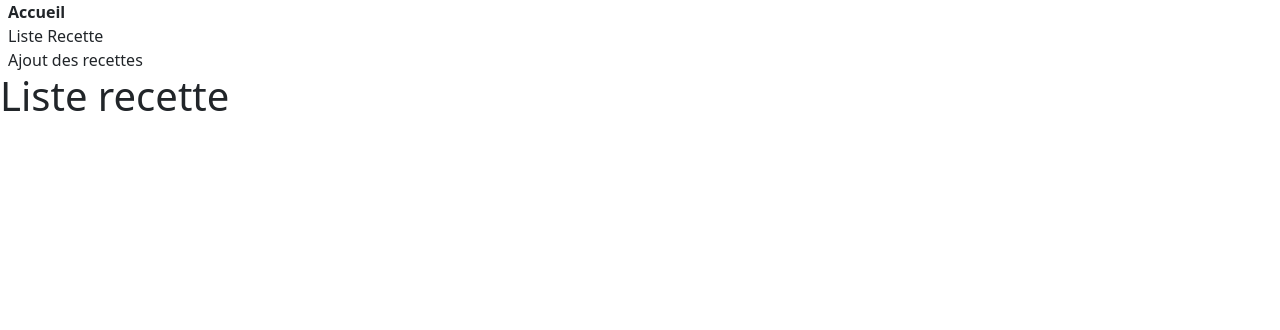
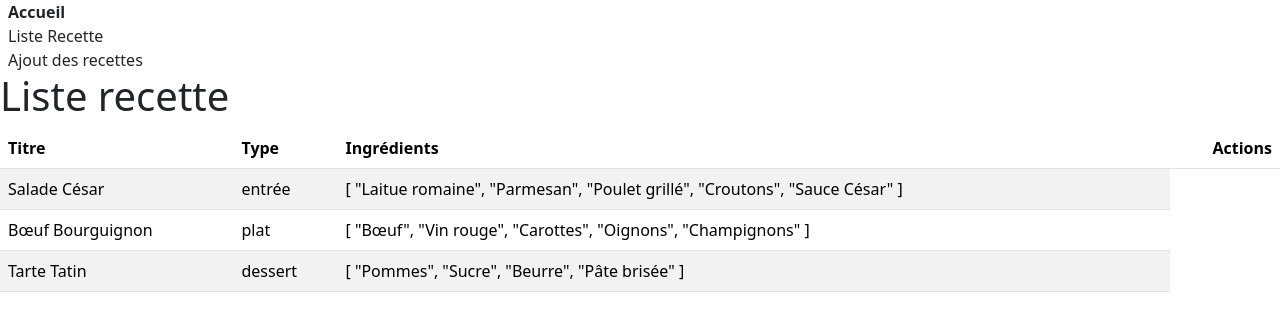
Before and after one commit to Ehya-Ag/Gestion_recettes, a Vue app: page /liste in a window 1280 px wide. Shown: the top 330 px of the page. Built offline with nearby package versions, Linux system fonts and the light colour scheme.

Commit message:
ajout fonction lister

```diff
--- a/src/components/ListeRecettes.vue
+++ b/src/components/ListeRecettes.vue
@@ -1,3 +1,27 @@
 <template>
   <h1>Liste recette</h1>
+  <table class="table table-striped">
+    <thead>
+      <tr>
+        <th scope="col">Titre</th>
+        <th scope="col">Type</th>
+        <th scope="col">Ingrédients</th>
+        <th scope="col" class="text-end">Actions</th>
+      </tr>
+    </thead>
+    <tbody>
+      <tr v-for="recipe in recipes" :key="recipe.id">
+        <td>{{ recipe.titre }}</td>
+        <td>{{ recipe.type }}</td>
+        <td>{{ recipe.ingredients }}</td>
+      </tr>
+    </tbody>
+  </table>
 </template>
+<script setup>
+import { ref } from 'vue'
+import { useRecipeStore } from '../stores/gestion'
+
+const store = useRecipeStore()
+const recipes = store.recipes
+</script>
--- a/src/stores/gestion.js
+++ b/src/stores/gestion.js
@@ -0,0 +1,27 @@
+import { defineStore } from 'pinia'
+import { ref } from 'vue'
+
+export const useRecipeStore = defineStore('recipe', () => {
+  const recipes = ref([
+    {
+      id: 1,
+      titre: 'Salade César',
+      ingredients: ['Laitue romaine', 'Parmesan', 'Poulet grillé', 'Croutons', 'Sauce César'],
+      type: 'entrée'
+    },
+    {
+      id: 2,
+      titre: 'Bœuf Bourguignon',
+      ingredients: ['Bœuf', 'Vin rouge', 'Carottes', 'Oignons', 'Champignons'],
+      type: 'plat'
+    },
+    {
+      id: 3,
+      titre: 'Tarte Tatin',
+      ingredients: ['Pommes', 'Sucre', 'Beurre', 'Pâte brisée'],
+      type: 'dessert'
+    }
+  ])
+
+  return { recipes }
+})
```
